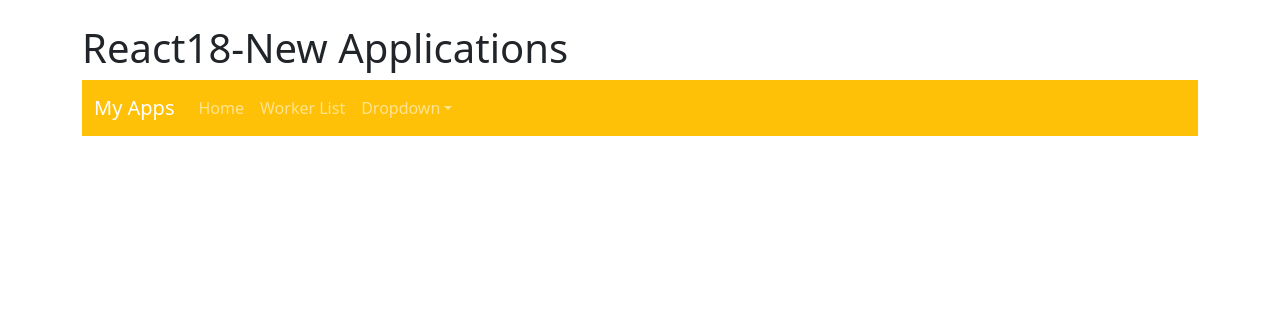
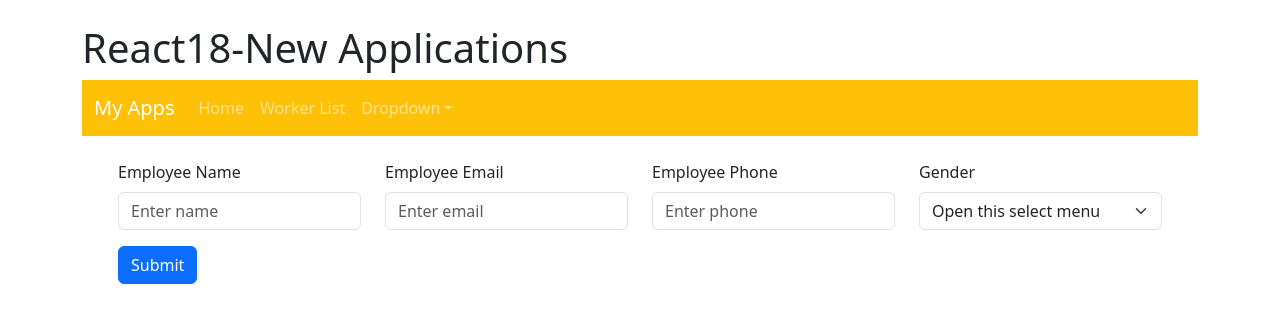
Before and after one commit to sayan-roni-96/react18-demo-apps-sayan, a React (Create React App) app: page /redux/employee/add in a window 1280 px wide. Shown: the top 322 px of the page. Built offline with nearby package versions, Linux system fonts and the light colour scheme.

Commit message:
design done

```diff
--- a/src/App.js
+++ b/src/App.js
@@ -1,31 +1,32 @@
-import React from 'react';
-import logo from './logo.svg';
-import './App.css';
+import React from "react";
+import logo from "./logo.svg";
+import "./App.css";
 //import MainTodo from './pages/todoApp/MainTodo';
-import PracTodo from './pages/newtodoApp/PracTodo';
-import MainTodo from './pages/todoApp/MainTodo';
-import { BrowserRouter, Route, Router, Routes } from 'react-router-dom';
-import ViewTodo from './pages/todoApp/ViewTodo';
-import MenuBar from './pages/navmenu/MenuMar';
-import SmallCounter from './pages/smallApps/SmallCounter';
-import SmallCalculator from './pages/smallApps/SmallCalculator';
-import UserList from './pages/appUsingApi/jsonfakeapi/UserList';
-import NewUserList from './pages/appUsingApi/jsonfakeapi/NewUserList';
-import UserListPage from './pages/appUsingApi/jsonfakeapi/withoutModal/UserListPage';
-import UserViewPage from './pages/appUsingApi/jsonfakeapi/withoutModal/UserViewPage';
-import UserEditPage from './pages/appUsingApi/jsonfakeapi/withoutModal/UserEditPage';
-import UserAddPage from './pages/appUsingApi/jsonfakeapi/withoutModal/UserAddPage';
-import EmployeeList from './pages/appUsingJsonServer/EmployeeList';
-import EmployeeAdd from './pages/appUsingJsonServer/EmployeeAdd';
-import EmployeeEdit from './pages/appUsingJsonServer/EmployeeEdit';
-import EmployeeDetails from './pages/appUsingJsonServer/EmployeeDetails';
-import StudentList from './pages/appUsingJsonServer/StudentList';
-import StudentView from './pages/appUsingJsonServer/StudentView';
-import StudentAdd from './pages/appUsingJsonServer/StudentAdd';
-import StudentEdit from './pages/appUsingJsonServer/StudentEdit';
-import WorkerList from './pages/updateworker/WorkerList';
-import EmployeeListPage from './pages/CrudUsingRedux/EmployeeListPage';
-import EmployeeViewPage from './pages/CrudUsingRedux/EmployeeViewPage';
+import PracTodo from "./pages/newtodoApp/PracTodo";
+import MainTodo from "./pages/todoApp/MainTodo";
+import { BrowserRouter, Route, Router, Routes } from "react-router-dom";
+import ViewTodo from "./pages/todoApp/ViewTodo";
+import MenuBar from "./pages/navmenu/MenuMar";
+import SmallCounter from "./pages/smallApps/SmallCounter";
+import SmallCalculator from "./pages/smallApps/SmallCalculator";
+import UserList from "./pages/appUsingApi/jsonfakeapi/UserList";
+import NewUserList from "./pages/appUsingApi/jsonfakeapi/NewUserList";
+import UserListPage from "./pages/appUsingApi/jsonfakeapi/withoutModal/UserListPage";
+import UserViewPage from "./pages/appUsingApi/jsonfakeapi/withoutModal/UserViewPage";
+import UserEditPage from "./pages/appUsingApi/jsonfakeapi/withoutModal/UserEditPage";
+import UserAddPage from "./pages/appUsingApi/jsonfakeapi/withoutModal/UserAddPage";
+import EmployeeList from "./pages/appUsingJsonServer/EmployeeList";
+import EmployeeAdd from "./pages/appUsingJsonServer/EmployeeAdd";
+import EmployeeEdit from "./pages/appUsingJsonServer/EmployeeEdit";
+import EmployeeDetails from "./pages/appUsingJsonServer/EmployeeDetails";
+import StudentList from "./pages/appUsingJsonServer/StudentList";
+import StudentView from "./pages/appUsingJsonServer/StudentView";
+import StudentAdd from "./pages/appUsingJsonServer/StudentAdd";
+import StudentEdit from "./pages/appUsingJsonServer/StudentEdit";
+import WorkerList from "./pages/updateworker/WorkerList";
+import EmployeeListPage from "./pages/CrudUsingRedux/EmployeeListPage";
+import EmployeeViewPage from "./pages/CrudUsingRedux/EmployeeViewPage";
+import EmployeeAddPage from "./pages/CrudUsingRedux/EmployeeAddPage";
 
 function App() {
   return (
@@ -69,6 +70,7 @@ function App() {
           path="/redux/employeelist"
           element={<EmployeeListPage />}
         />
+        <Route exact path="/redux/employee/add" element={<EmployeeAddPage />} />
         <Route
           exact
           path="/redux/employeedetail/:rvid"
--- /dev/null
+++ b/src/pages/CrudUsingRedux/EmployeeAddPage.js
@@ -0,0 +1,47 @@
+import React from "react";
+import { Button, Form } from "react-bootstrap";
+
+const EmployeeAddPage = () => {
+  return (
+    <div className="container">
+      <Form className="m-4">
+        <div className="row">
+          <div className="col-md-3">
+            <Form.Group className="mb-3" controlId="formBasicEmail">
+              <Form.Label>Employee Name</Form.Label>
+              <Form.Control type="text" placeholder="Enter name" />
+            </Form.Group>
+          </div>
+          <div className="col-md-3">
+            <Form.Group className="mb-3" controlId="formBasicEmail">
+              <Form.Label>Employee Email</Form.Label>
+              <Form.Control type="text" placeholder="Enter email" />
+            </Form.Group>
+          </div>
+
+          <div className="col-md-3">
+            <Form.Group className="mb-3" controlId="formBasicEmail">
+              <Form.Label>Employee Phone</Form.Label>
+              <Form.Control type="text" placeholder="Enter phone" />
+            </Form.Group>
+          </div>
+
+          <div className="col-md-3">
+            <Form.Label>Gender</Form.Label>
+            <Form.Select aria-label="Default select example">
+              <option>Open this select menu</option>
+              <option value="1">One</option>
+              <option value="2">Two</option>
+              <option value="3">Three</option>
+            </Form.Select>
+          </div>
+        </div>
+        <Button variant="primary" type="submit">
+          Submit
+        </Button>
+      </Form>
+    </div>
+  );
+};
+
+export default EmployeeAddPage;
--- a/src/pages/CrudUsingRedux/EmployeeListPage.js
+++ b/src/pages/CrudUsingRedux/EmployeeListPage.js
@@ -1,15 +1,15 @@
-import React, { useEffect } from 'react';
-import { Table } from 'react-bootstrap';
-import { useSelector, useDispatch } from 'react-redux';
-import { getAllMainEmployees } from '../../store/actions/employeeMainAction';
-import Loaders from '../components/Loaders';
-import { useNavigate } from 'react-router-dom';
+import React, { useEffect } from "react";
+import { Table } from "react-bootstrap";
+import { useSelector, useDispatch } from "react-redux";
+import { getAllMainEmployees } from "../../store/actions/employeeMainAction";
+import Loaders from "../components/Loaders";
+import { useNavigate } from "react-router-dom";
 
 const EmployeeListPage = () => {
   const dispatch = useDispatch();
   const navigate = useNavigate();
   const { allEmployeeData, isLoading } = useSelector((state) => state.employee);
-  console.log('allEmployeeData=>', allEmployeeData, isLoading);
+  console.log("allEmployeeData=>", allEmployeeData, isLoading);
 
   useEffect(() => {
     dispatch(getAllMainEmployees());
@@ -20,6 +20,18 @@ const EmployeeListPage = () => {
   };
 
   return (
+    <div className="container">
+      <button
+        className="btn btn-primary"
+        onClick={() => navigate("/redux/employee/add")}
+      >
+        Add Employee
+      </button>
+      {allEmployeeData.length === 0 ? (
+        <h4>No employee found!</h4>
+      ) : isLoading === true ? (
+        <Loaders />
+      ) : (
         <Table striped bordered hover className="mt-4">
           <thead>
             <tr>
@@ -31,11 +43,7 @@ const EmployeeListPage = () => {
               <th>Action</th>
             </tr>
           </thead>
-      {allEmployeeData.length === 0 ? (
-        <h4>No employee found!</h4>
-      ) : isLoading === true ? (
-        <Loaders />
-      ) : (
+
           <>
             {allEmployeeData &&
               allEmployeeData.map((edata, index) => {
@@ -64,8 +72,9 @@ const EmployeeListPage = () => {
                 );
               })}
           </>
+        </Table>
       )}
-    </Table>
+    </div>
   );
 };
 
--- a/src/pages/navmenu/MenuMar.js
+++ b/src/pages/navmenu/MenuMar.js
@@ -1,5 +1,5 @@
-import React from 'react';
-import { Container, Dropdown, Nav, NavDropdown, Navbar } from 'react-bootstrap';
+import React from "react";
+import { Container, Dropdown, Nav, NavDropdown, Navbar } from "react-bootstrap";
 // import { Link } from 'react-router-dom';
 // import {button} from 'bootstrap'
 
@@ -35,7 +35,7 @@ const MenuBar = () => {
                   CRUD Student Using Json Server
                 </Dropdown.Item>
                 <Dropdown.Item href="/redux/employeelist">
-                  CRUD Student Using Redux
+                  CRUD Employee Using Redux
                 </Dropdown.Item>
               </NavDropdown>
             </Nav>
```
Also changed, not shown: src/index.js (+11 -9 lines), src/pages/newtodoApp/PracTodo.js (+104 -82 lines). Lines whose indentation alone changed are shown as unchanged.
